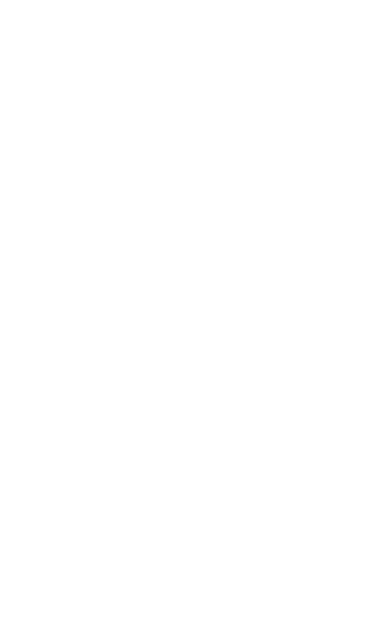
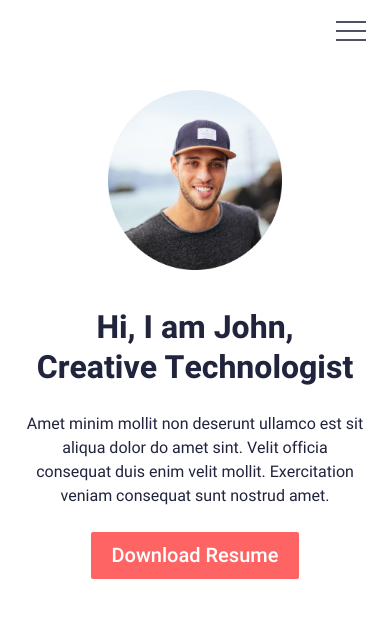
Before and after one commit to 1Slivador1Dali1/Portfolio-UI, a plain HTML site: page index.html in a window 390 px wide. Drawn offline with Linux system fonts and the light colour scheme.

Commit message:
add header style plus adaptive

```diff
--- a/index.html
+++ b/index.html
@@ -7,6 +7,33 @@
     <title>Portfolio UI</title>
 </head>
 <body>
+    <header class="header">
+        <div class="header__wrapper wrapper">
+            <nav>
+                <ul class="menu">
+                    <li class="menu_item"><a href="#">Works</a></li>
+                    <li class="menu_item"><a href="#">Blog</a></li>
+                    <li class="menu_item"><a href="#">Contact</a></li>
+                </ul>
 
+                <button class="header__button_menu_burger">
+                    <img src="./images/icon/burger-menu.svg" alt="Button menu">
+                </button>
+            </nav>
+
+            <div class="header__bottom">
+                <div class="header__bottom_left">
+                    <h1 class="header__left_h1">Hi, I am John,<br>
+                        Creative Technologist</h1>
+                    <p class="header__left_p paragraph">Amet minim mollit non deserunt ullamco est sit aliqua dolor do amet sint. Velit officia consequat duis enim velit mollit. Exercitation veniam consequat sunt nostrud amet.</p>
+                    <button class="header__left_button">Download Resume</button>
+                </div>
+
+                <div class="header__bottom_right">
+                    <img src="./images/man-photo.png" alt="Man">
+                </div>
+            </div>
+        </div>
+    </header>
 </body>
 </html>
--- a/style.css
+++ b/style.css
@@ -61,6 +61,140 @@
     margin: 0;
 }
 
-body {
+.wrapper {
     margin: 0 auto;
+    max-width: 1152px;
 }
+
+.header__wrapper {
+    max-width: 1152px;
+    display: flex;
+    flex-direction: column;
+    gap: 140px;
+}
+
+.menu {
+    display: flex;
+    align-items: center;
+    justify-content: end;
+    gap: 33px;
+    padding: 27px 60px;
+}
+
+.menu_item {
+    list-style-type: none;
+}
+
+.menu_item a {
+    font-family: var(--font-family);
+    font-weight: 500;
+    font-size: 20px;
+    text-align: right;
+    color: #000;
+    text-decoration: none;
+}
+
+.header__button_menu_burger {
+    display: none;
+}
+
+.paragraph {
+    font-family: var(--font-family);
+    font-weight: 400;
+    font-size: 16px;
+    color: var(--dark);
+}
+
+.header__bottom {
+    display: flex;
+    justify-content: space-between;
+    gap: 100px;
+    padding: 0px 148px 88px;
+}
+
+.header__bottom_left {
+    display: flex;
+    flex-direction: column;
+    gap: 40px;
+}
+
+.header__left_h1 {
+    font-family: var(--font-family);
+    font-weight: 700;
+    font-size: 44px;
+    line-height: 136%;
+    color: var(--dark);
+}
+
+.header__left_button {
+    border: none;
+    border-radius: 2px;
+    width: 208px;
+    height: 47px;
+    background: var(--primary);
+    font-family: var(--font-family);
+    font-weight: 500;
+    font-size: 20px;
+    color: #fff;
+}
+
+@media (max-width: 920px) {
+    .header__bottom {
+        flex-direction: column-reverse;
+        align-items: center;
+        justify-content: center;
+        gap: 34px;
+        padding: 0px 24px 58px;
+
+    }
+
+    .header__left_h1 {
+        font-family: var(--font-family);
+        font-weight: 700;
+        font-size: 32px;
+        line-height: 125%;
+        text-align: center;
+        color: var(--dark);
+    }
+
+    .header__left_button {
+        margin: 0 auto;
+    }
+
+    .header__left_p {
+        text-align: center;
+    }
+
+    .header__bottom_left {
+        gap: 24px;
+    }
+
+    .header__bottom_right img {
+        width: 174px;
+        height: 180px;
+    }
+}
+
+@media (max-width: 540px) {
+
+    .header__wrapper {
+        gap: 33px;
+    }
+
+    .menu {
+        display: none;
+    }
+
+    nav {
+        display: flex;
+        justify-content: end;
+        padding: 20px 18px 12px 0px;
+    }
+
+    .header__button_menu_burger {
+        display: block;
+        border: none;
+        background: none;
+        cursor: pointer;
+    }
+}
```
Also changed, not shown: images/icon/burger-menu.svg (added), images/man-photo.png (added).
